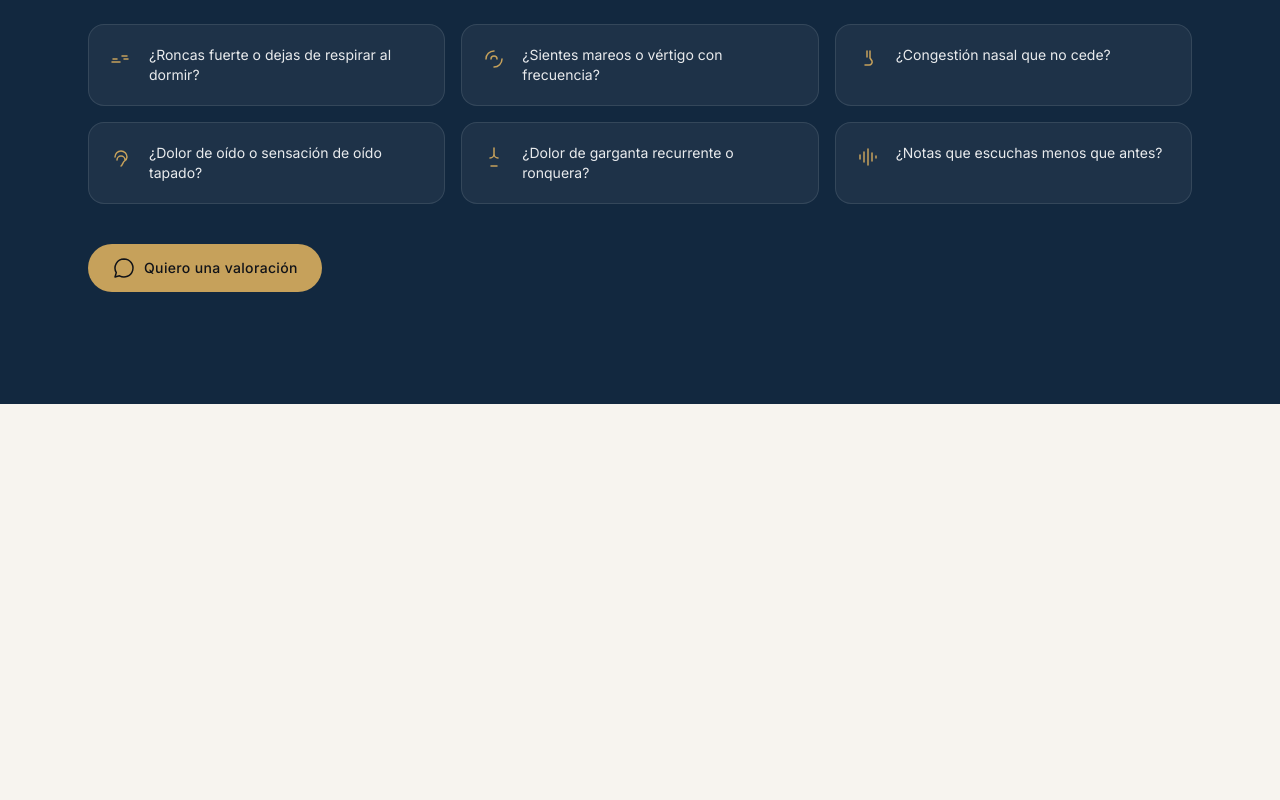
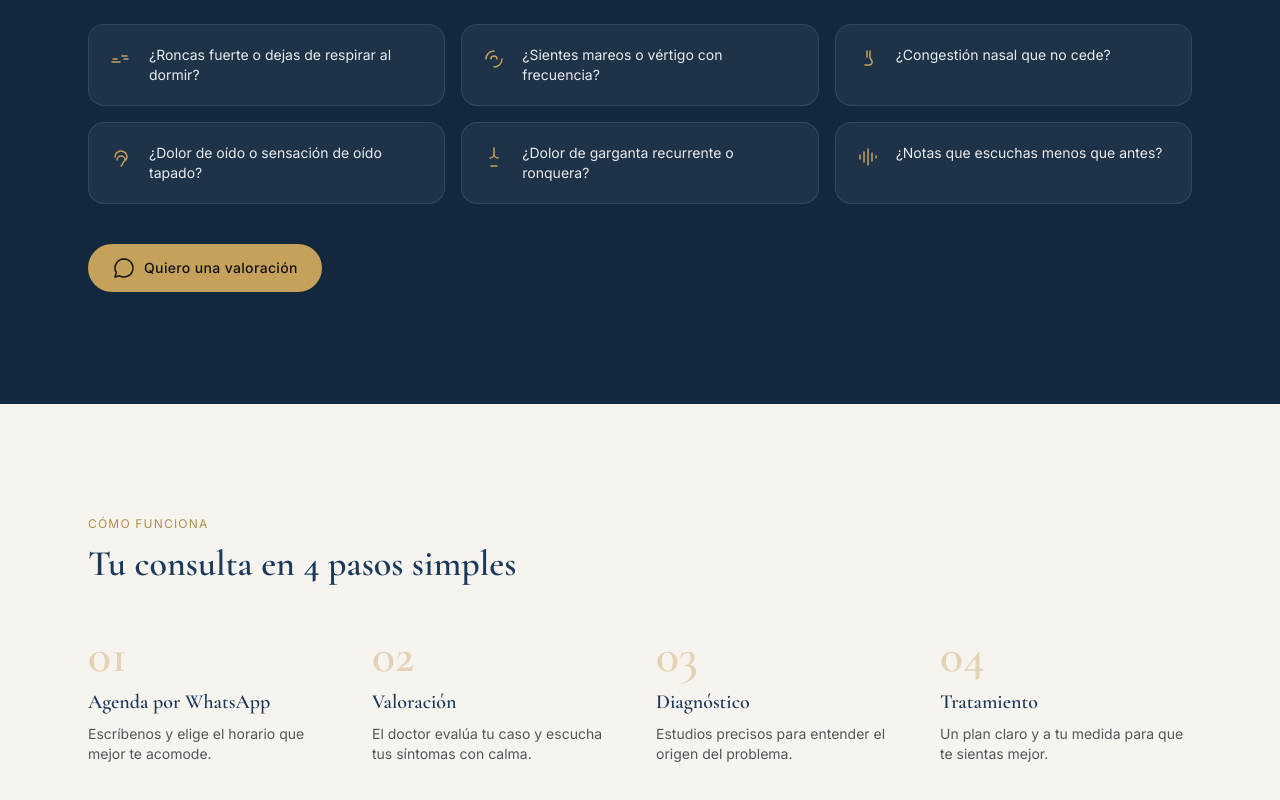
Before and after one commit to hcruzmulet-lab/DrRodolfoSuarez, a Next.js app: page / in a window 1280 px wide. Shown: the part 2836-3636 px from the top of the page. Before the commit the page ends 3240 px from the top, so only its background shows below. Built offline with nearby package versions, Linux system fonts and the light colour scheme.

Commit message:
feat: add process steps section

```diff
--- a/app/page.tsx
+++ b/app/page.tsx
@@ -4,6 +4,7 @@ import { TrustBar } from "@/components/sections/TrustBar";
 import { About } from "@/components/sections/About";
 import { Services } from "@/components/sections/Services";
 import { Symptoms } from "@/components/sections/Symptoms";
+import { Process } from "@/components/sections/Process";
 
 export default function Home() {
   return (
@@ -14,6 +15,7 @@ export default function Home() {
       <About />
       <Services />
       <Symptoms />
+      <Process />
     </>
   );
 }
--- /dev/null
+++ b/components/sections/Process.tsx
@@ -0,0 +1,25 @@
+import { Section } from "@/components/ui/Section";
+import { Reveal } from "@/components/ui/Reveal";
+import { process } from "@/content";
+
+export function Process() {
+  return (
+    <Section>
+      <div className="max-w-2xl">
+        <p className="text-xs uppercase tracking-widest text-dorado-600">Cómo funciona</p>
+        <h2 className="mt-3 font-serif text-4xl font-semibold text-azul">Tu consulta en 4 pasos simples</h2>
+      </div>
+      <div className="mt-12 grid gap-8 md:grid-cols-4">
+        {process.map((s) => (
+          <Reveal key={s.n}>
+            <div className="relative">
+              <span className="font-serif text-5xl font-semibold text-dorado/40">0{s.n}</span>
+              <h3 className="mt-2 font-serif text-xl font-semibold text-azul">{s.title}</h3>
+              <p className="mt-2 text-sm text-tinta/70">{s.desc}</p>
+            </div>
+          </Reveal>
+        ))}
+      </div>
+    </Section>
+  );
+}
```
